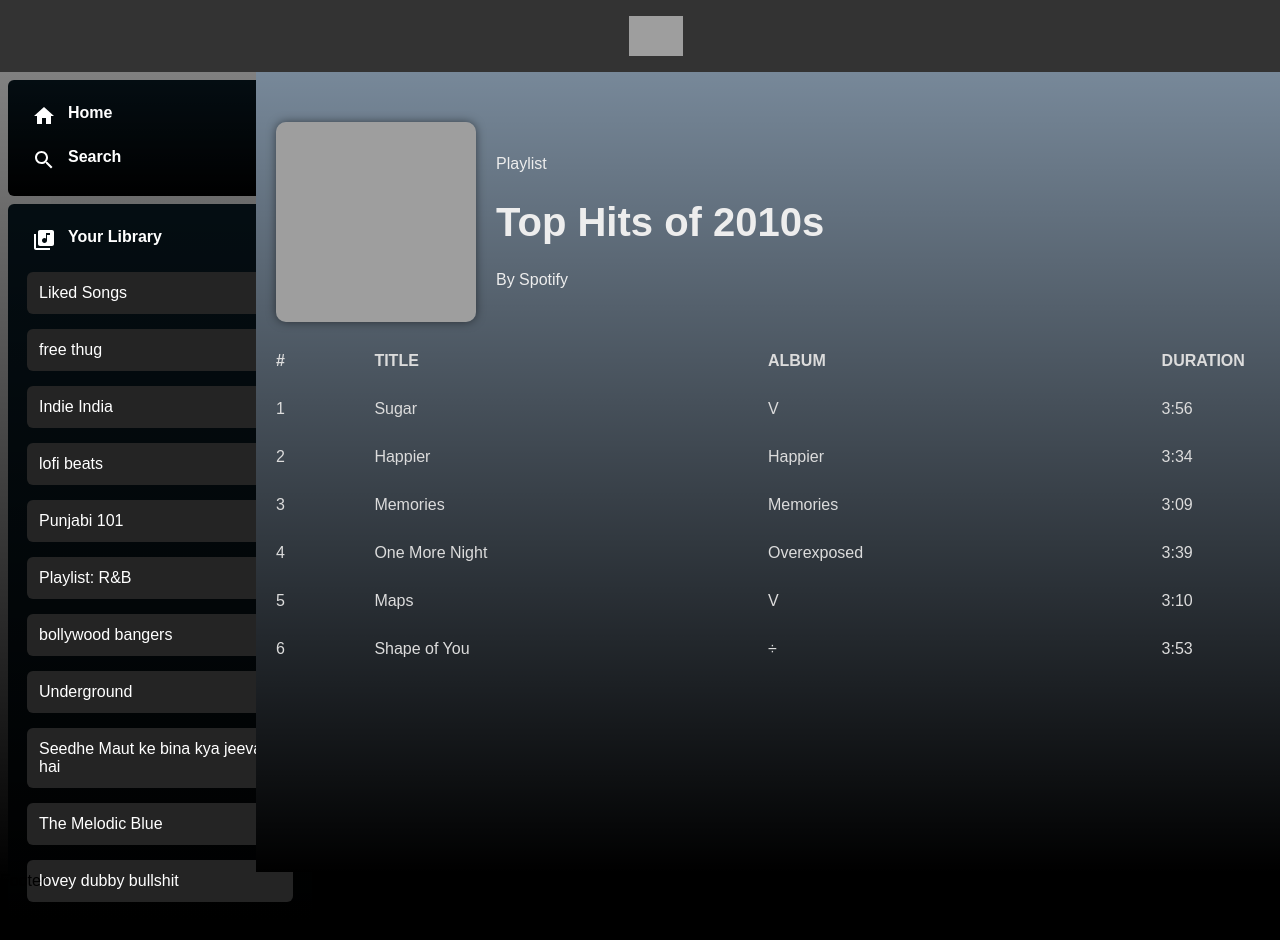
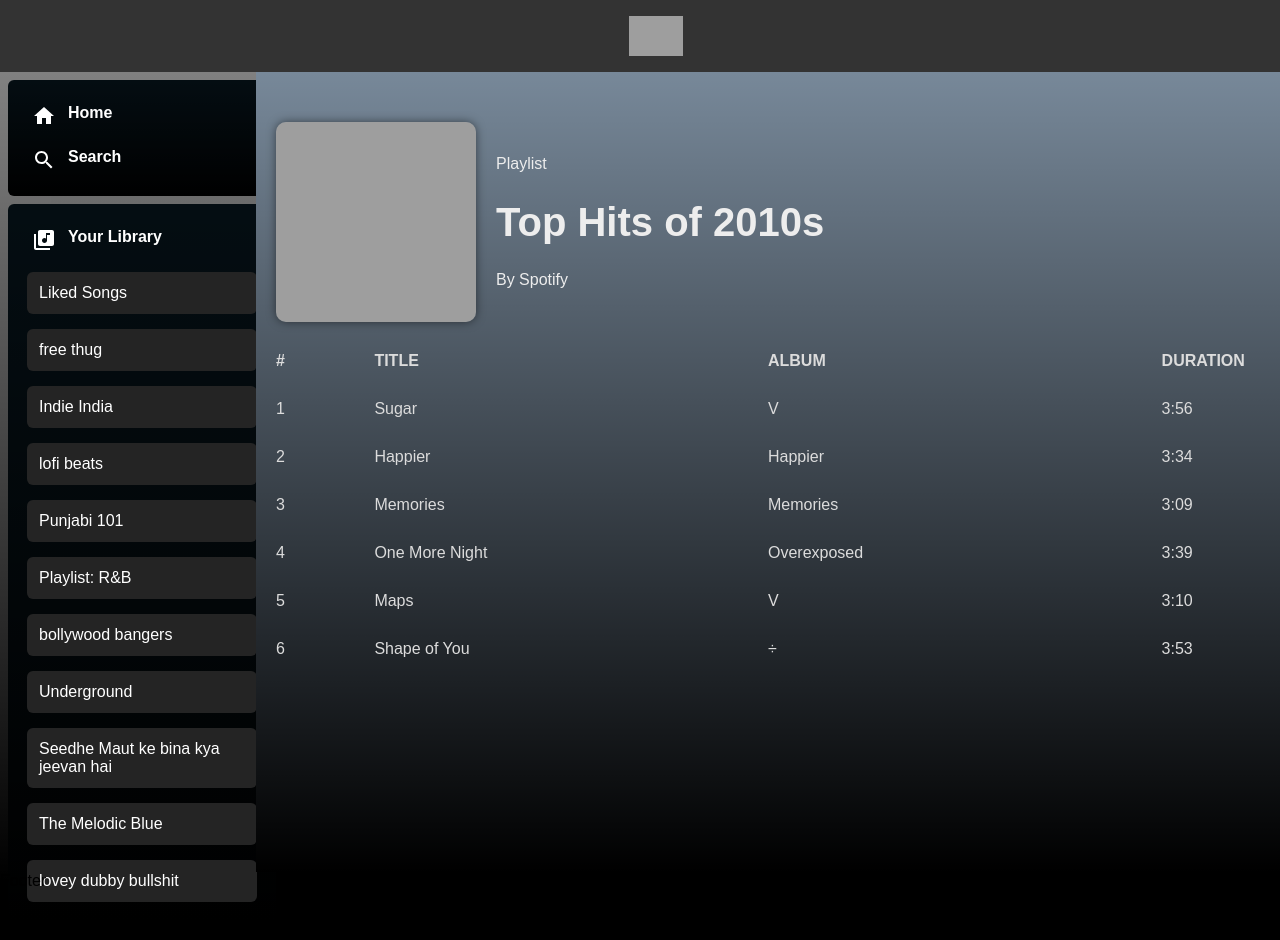
Before and after one commit to sanskarmalkhede/Spotify-Clone, a React (Vite) app: page / in a window 1280 px wide. Shown: the top 940 px of the page. Built offline with nearby package versions, Linux system fonts and the light colour scheme; grey boxes are pictures that could not be loaded.

Commit message:
Update Sidebar.css with min-width and scrollbar styles

```diff
--- a/src/components/Sidebar.css
+++ b/src/components/Sidebar.css
@@ -6,7 +6,7 @@
   background: linear-gradient(transparent, black);
   background-color: #040D12;
   border-radius: 6px;
-  width: 37vh;
+  min-width: 32.5vh;
   margin: 8px;
   padding: 4px;
 }
@@ -14,9 +14,13 @@
   background: linear-gradient(transparent, black);
   background-color: #040D12;
   border-radius: 6px;
-  width: 37vh;
+  min-width: 32.5vh;
   margin: 8px;
   padding: 4px;
+  overflow: scroll;
+}
+.block-2::-webkit-scrollbar {
+  display: none;
 }
 .sidebar-items {
   display: flex;
```
